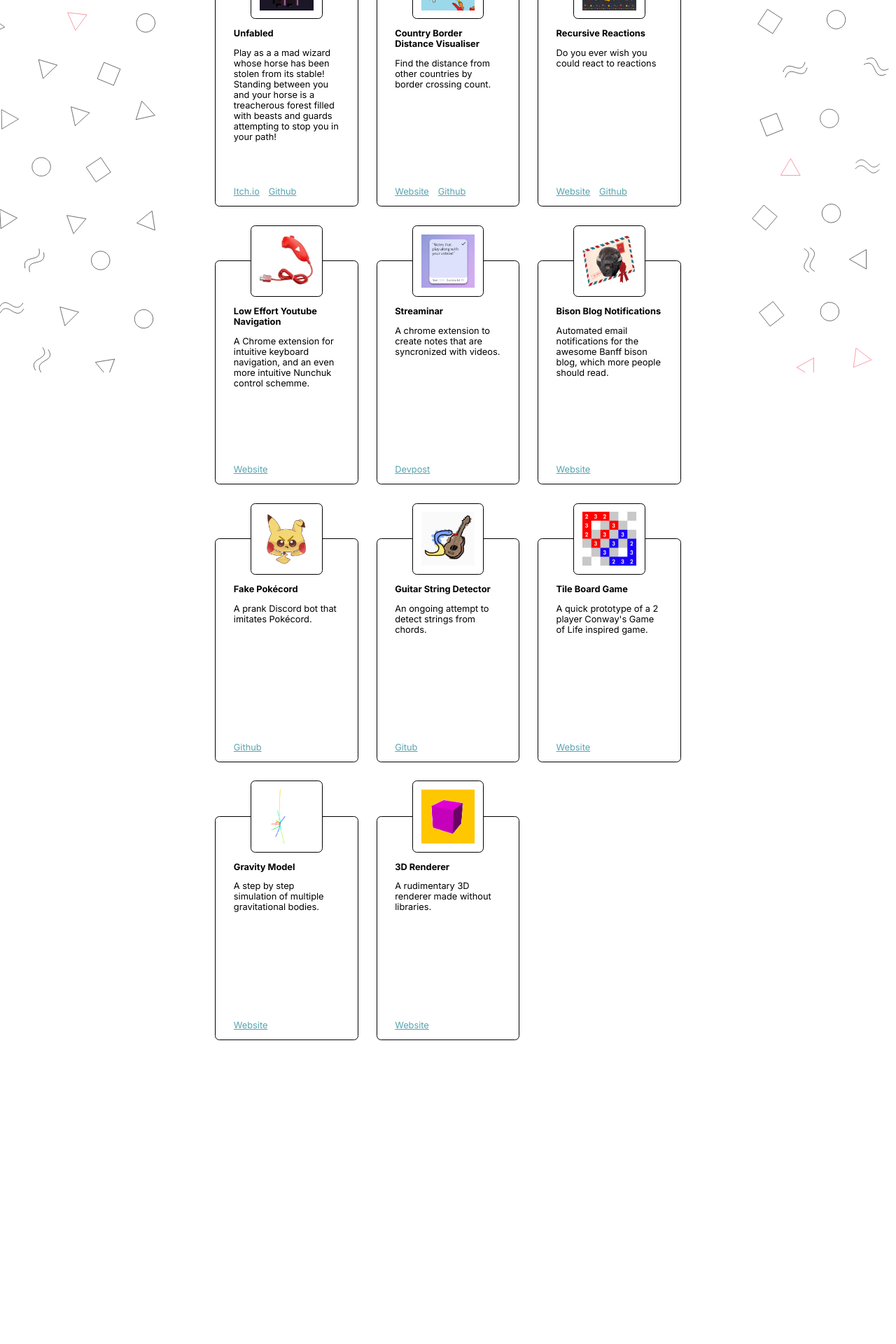
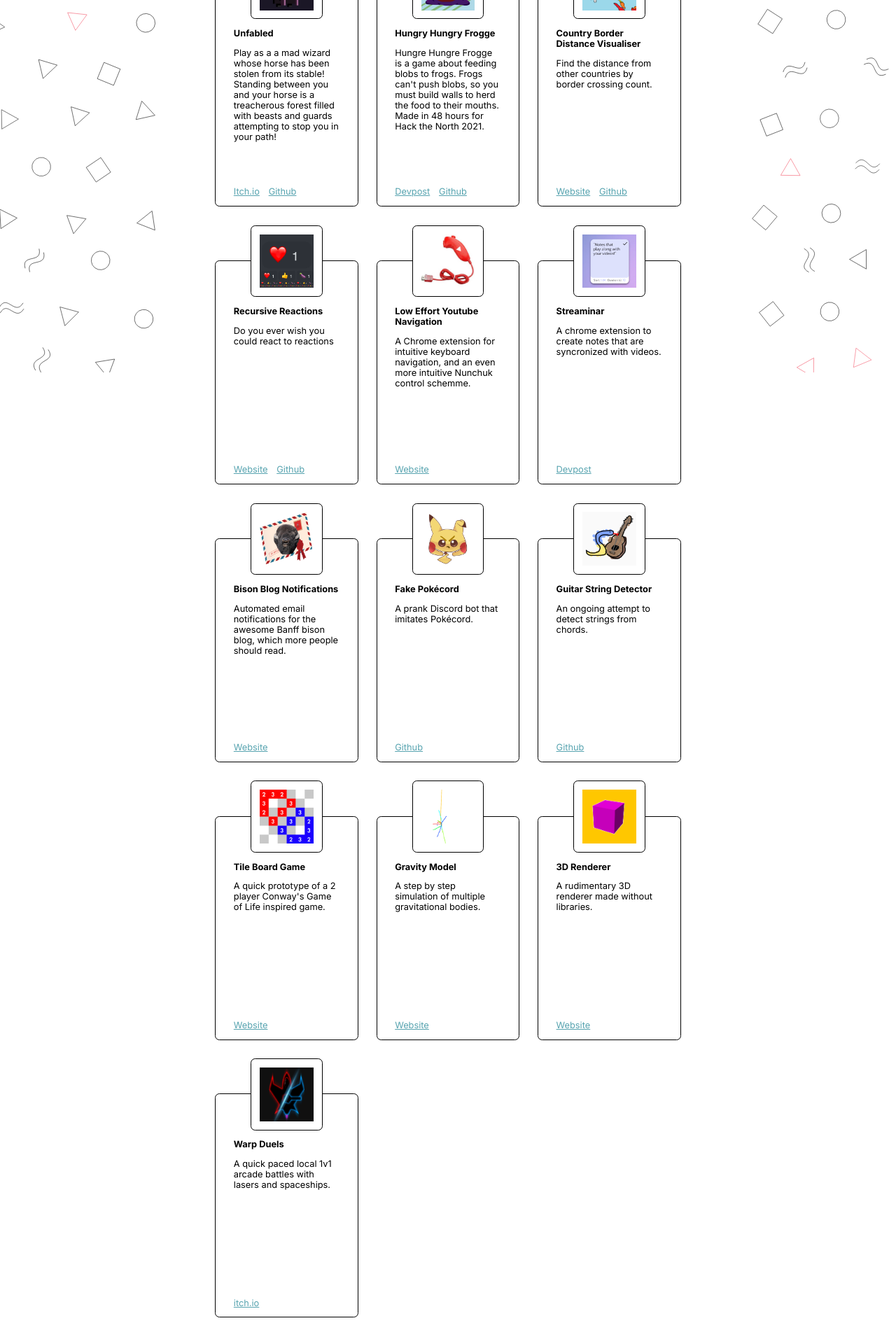
Before and after one commit to AdrienPringle/personal-website-v2, a Next.js app: page /projects in a window 1280 px wide. Shown: the part 268-2188 px from the top of the page at 70% size. Before the commit the page ends 1805 px from the top, so only its background shows below. Built offline with nearby package versions, Linux system fonts and the light colour scheme.

Commit message:
update projects

```diff
--- a/components/projects/data.ts
+++ b/components/projects/data.ts
@@ -14,6 +14,8 @@ import soundboard from "./images/soundboard.png";
 import streaminar from "./images/streaminar.jpg";
 import tilegame from "./images/tilegame.jpg";
 import unfabled from "./images/unfabled.jpg";
+import hungryhungryfrogge from "./images/hungryhungryfrogge.png";
+import warpduels from "./images/warpduels.png";
 import ytnav from "./images/ytnav.jpg";
 
 export interface ProjectData {
@@ -37,6 +39,22 @@ const data: ProjectData[] = [
 			{
 				text: "Github",
 				url: "https://github.com/Kwiper/Unfabled",
+			},
+		],
+	},
+	{
+		title: "Hungry Hungry Frogge",
+		img: hungryhungryfrogge,
+		description:
+			"Hungre Hungre Frogge is a game about feeding blobs to frogs. Frogs can't push blobs, so you must build walls to herd the food to their mouths. Made in 48 hours for Hack the North 2021.",
+		links: [
+			{
+				text: "Devpost",
+				url: "https://devpost.com/software/hungre-hungre-frogge",
+			},
+			{
+				text: "Github",
+				url: "https://github.com/AdrienPringle/HTN-team-brain-damage",
 			},
 		],
 	},
@@ -130,7 +148,7 @@ const data: ProjectData[] = [
 		description: "An ongoing attempt to detect strings from chords.",
 		links: [
 			{
-				text: "Gitub",
+				text: "Github",
 				url: "https://github.com/AdrienPringle/guitar-string-detector#readme",
 			},
 		],
@@ -172,6 +190,19 @@ const data: ProjectData[] = [
 			},
 		],
 	},
+	{
+		title: "Warp Duels",
+		img: warpduels,
+
+		description:
+			"A quick paced local 1v1 arcade battles with lasers and spaceships.",
+		links: [
+			{
+				text: "itch.io",
+				url: "https://chip2222.itch.io/warp-duels",
+			},
+		],
+	},
 ];
 
 export default data;
--- a/components/resume/data.ts
+++ b/components/resume/data.ts
@@ -8,6 +8,11 @@ const data: JobData[] = [
 	{
 		date: "Future",
 		title: "Maybe your company?",
+	},
+	{
+		date: "2019-\nPresent",
+		title: "University of Waterloo - B.A.Sc in Computer Engineering",
+		content: "",
 	},
 	{
 		date: "Winter\n'22",
```
Also changed, not shown: components/projects/images/hungryhungryfrogge.png (added), components/projects/images/warpduels.png (added).
